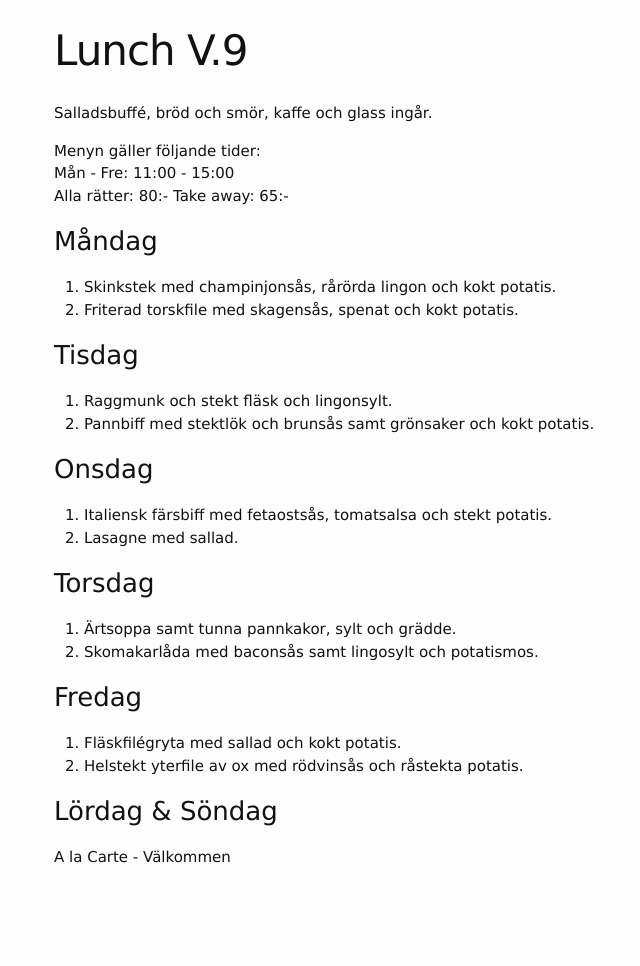
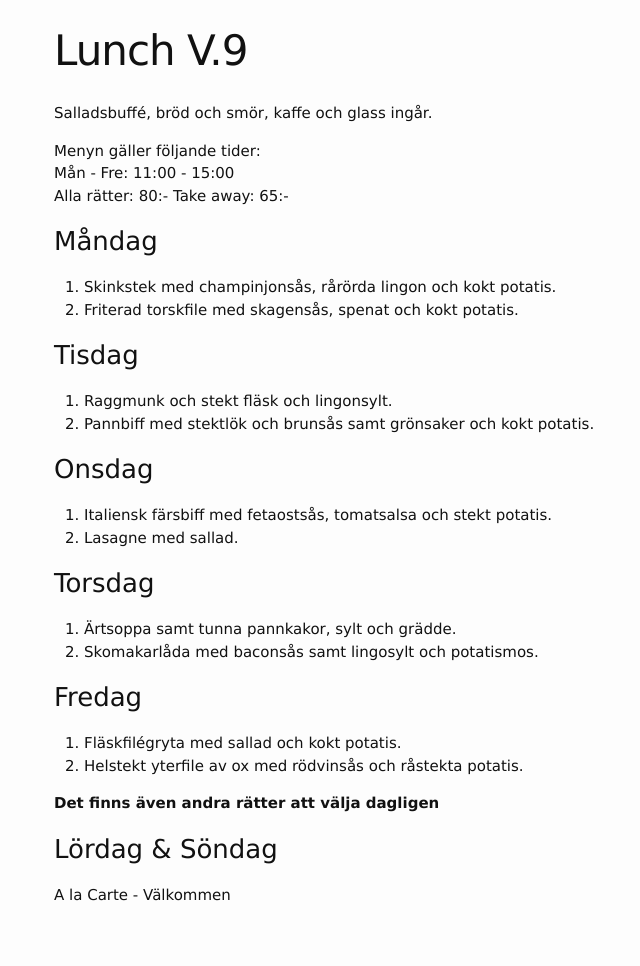
Before and after one commit to FarInn62/farinn62.github.io, a Jekyll site: the page built from lunch.md, in a window 1280 px wide. Shown: the whole page, without its empty margins (216-856 px from the left). Built offline with Jekyll 4.4.1, drawn with Linux system fonts in a browser that asks for light colours; before the commit the page ends 929 px from its top, so only the background shows below that.

Commit message:
Update lunch.md

```diff
--- a/lunch.md
+++ b/lunch.md
@@ -5,7 +5,6 @@ permalink: /lunch/
 published: true
 ---
 Salladsbuffé, bröd och smör, kaffe och glass ingår.
-
 
 Menyn gäller följande tider:
 Mån - Fre: 11:00 - 15:00
@@ -36,5 +35,7 @@ Alla rätter: 80:- Take away: 65:-
 1. Fläskfilégryta med sallad och kokt potatis.
 2. Helstekt yterfile av ox med rödvinsås och råstekta potatis.
 
+**Det finns även andra rätter att välja dagligen**
+
 ### Lördag & Söndag
 A la Carte - Välkommen
```
